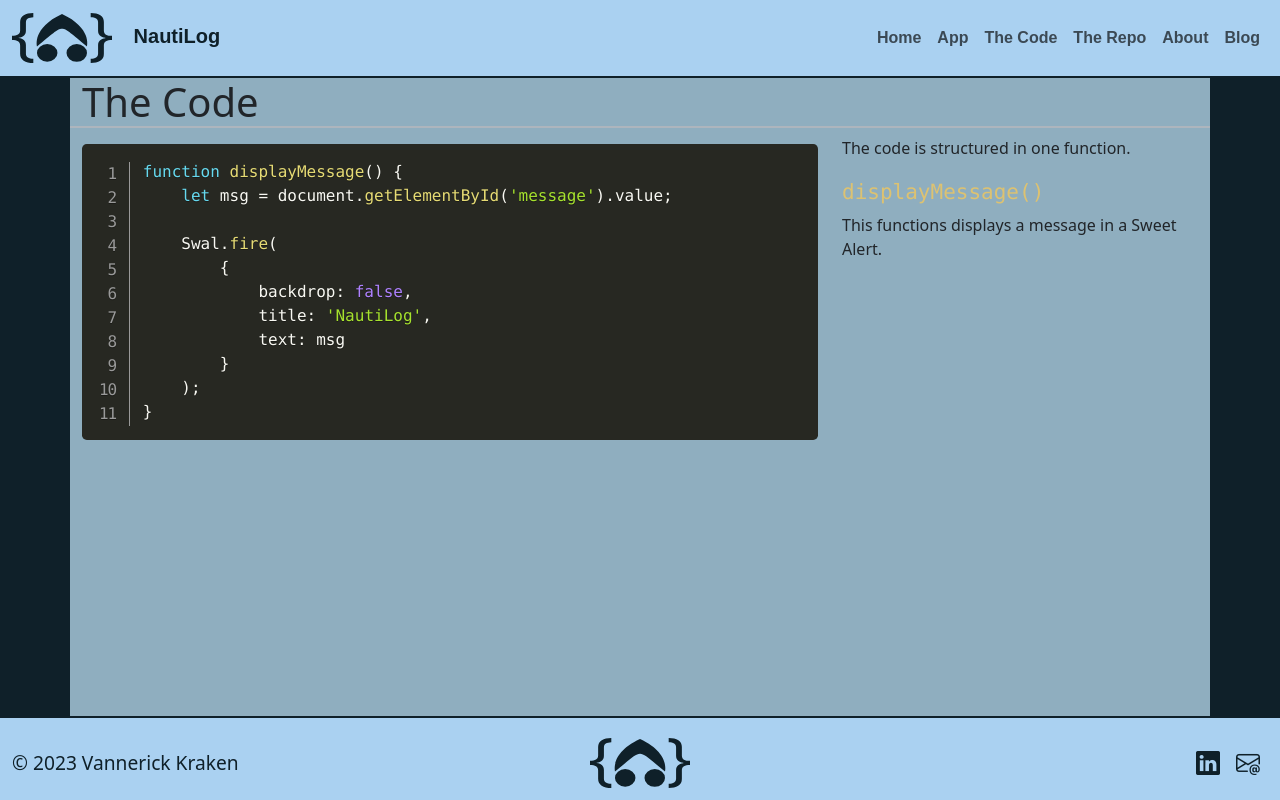
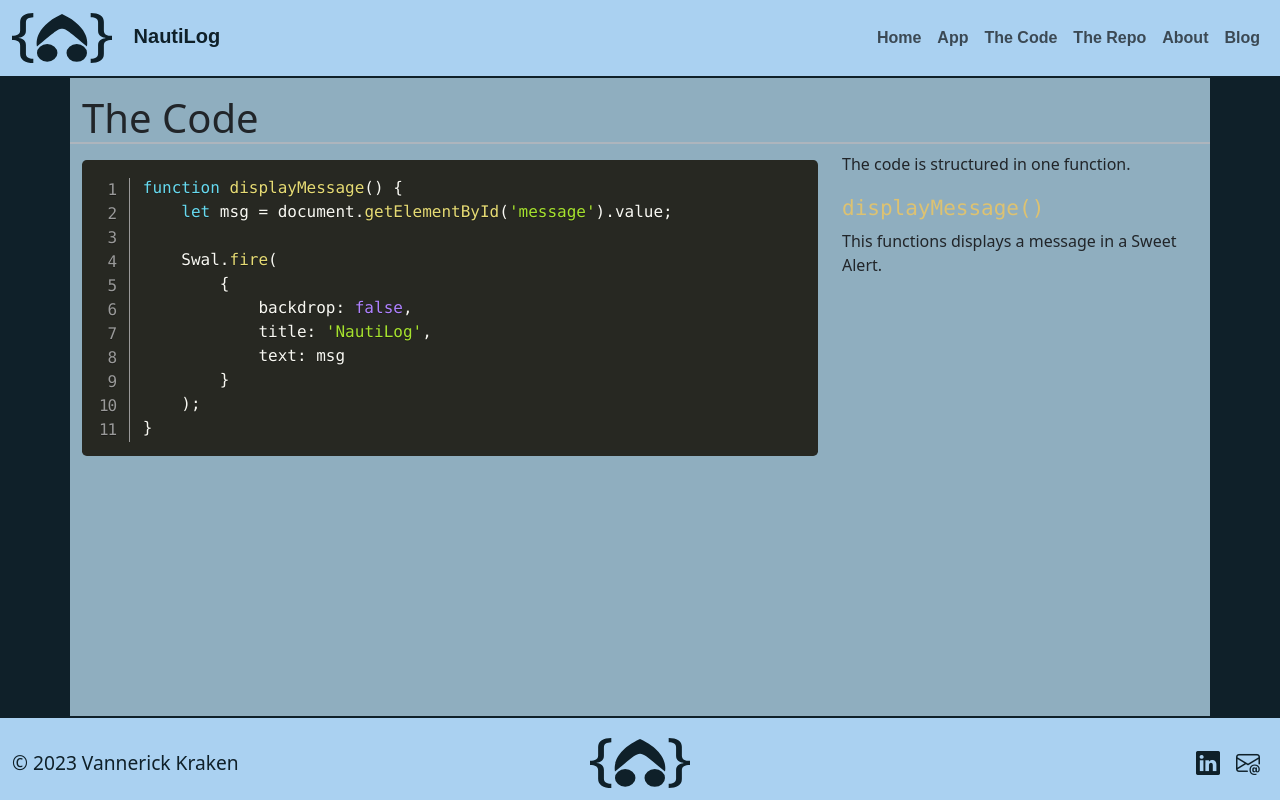
Before and after one commit to Vann-K/NautiLog, a plain HTML site: page code.html in a window 1280 px wide. Drawn offline with nearby package versions, Linux system fonts and the light colour scheme.

Commit message:
Updated CSS

```diff
--- a/code.html
+++ b/code.html
@@ -67,7 +67,7 @@
     <main class="container">
 
         <div class="row">
-            <h1 class="border-bottom border-2 border-dark-subtle">The Code</h1>
+            <h1 class="border-bottom border-2 border-dark-subtle mt-3">The Code</h1>
             <!-- SOURCE CODE -->
             <div class="col col-12 col-md-8">
                 <pre class="line-numbers">
```
